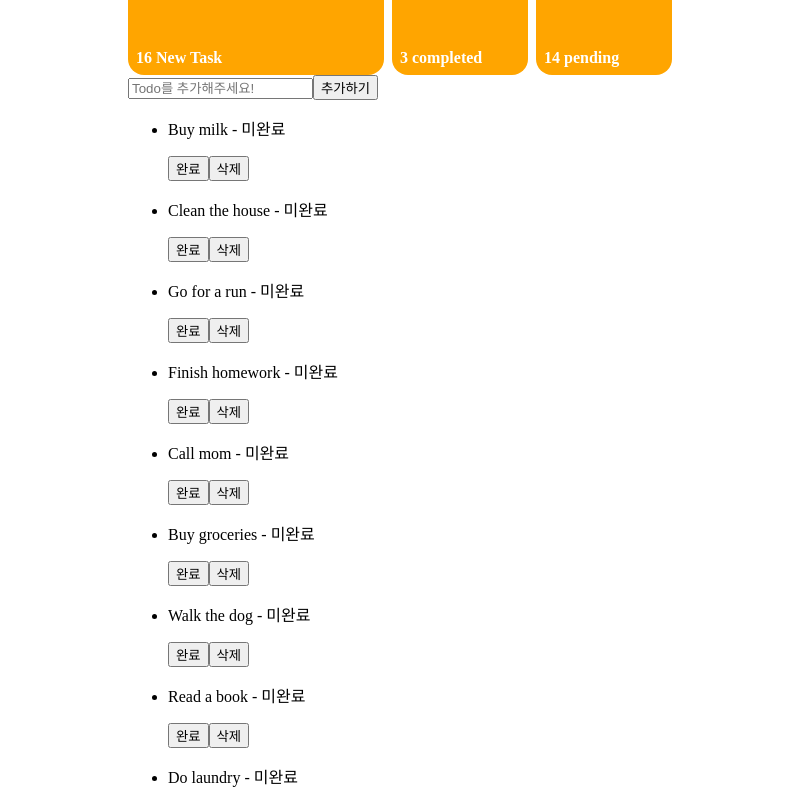
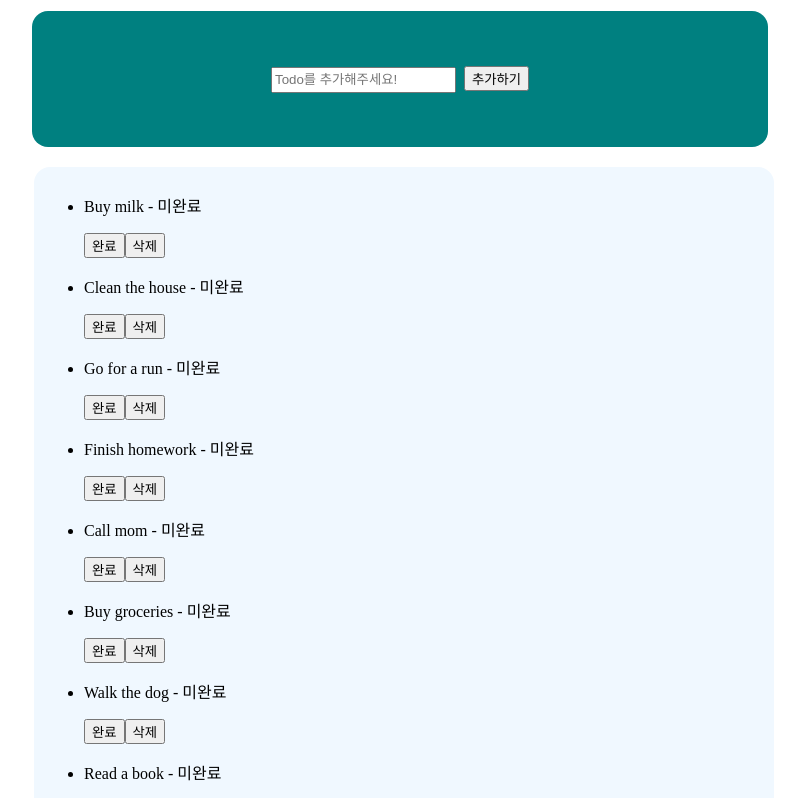
Before and after one commit to kyulipark/basic-react-kyu, a React (Vite) app: page / in a window 1280 px wide. Shown: the top 798 px of the page, without its empty margins (240-1045 px from the left). Built offline with nearby package versions, Linux system fonts and the light colour scheme.

Commit message:
💄 style: css 배경 및 요소

```diff
--- a/src/components/TodoDashboard.jsx
+++ b/src/components/TodoDashboard.jsx
@@ -10,6 +10,7 @@ const TodoDashboard = () => {
         <DashboardCard>16 New Task</DashboardCard>
         <DashboardCard>3 completed</DashboardCard>
         <DashboardCard>14 pending</DashboardCard>
+        <DashboardCard>what the f</DashboardCard>
       </DashboardCardList>
     </DashboardSection>
   );
@@ -41,7 +42,7 @@ const DashboardCard = styled.div`
   border-radius: 1rem;
   width: 120px;
   height: 120px;
-
+  margin: 8px;
   color: white;
   font-weight: bold;
 
--- a/src/components/TodoForm.jsx
+++ b/src/components/TodoForm.jsx
@@ -1,4 +1,5 @@
 import React, { useState } from "react";
+import styled from "styled-components";
 
 const TodoForm = ({ addTodos }) => {
   const [newTodo, setNewTodo] = useState("");
@@ -23,6 +24,7 @@ const TodoForm = ({ addTodos }) => {
   const handleInputChange = (e) => setNewTodo(e.target.value);
 
   return (
+    <StyledForm>
       <form onSubmit={handleSubmit}>
         <input
           type="text"
@@ -33,7 +35,27 @@ const TodoForm = ({ addTodos }) => {
         />
         <button type="submit">추가하기</button>
       </form>
+    </StyledForm>
   );
 };
 
 export default TodoForm;
+
+const StyledForm = styled.div`
+  background-color: teal;
+  display: flex;
+  align-items: center;
+  justify-content: center;
+  margin: 8px;
+
+  padding: 8px;
+  border-radius: 1rem;
+  width: 720px;
+  height: 120px;
+  color: white;
+
+  input {
+    height: 20px;
+    margin-right: 8px;
+  }
+`;
--- a/src/components/TodoItem.jsx
+++ b/src/components/TodoItem.jsx
@@ -1,3 +1,5 @@
+import styled from "styled-components";
+
 const TodoItem = ({ todo, handleUpdate, handleDelete }) => {
   return (
     <li key={todo.id}>
--- a/src/components/TodoList.jsx
+++ b/src/components/TodoList.jsx
@@ -1,7 +1,9 @@
+import styled from "styled-components";
 import TodoItem from "./TodoItem";
 
 const TodoList = ({ todos, handleUpdate, handleDelete }) => {
   return (
+    <StyledUI>
       <ul>
         {todos.map((todo) => (
           <TodoItem
@@ -12,7 +14,18 @@ const TodoList = ({ todos, handleUpdate, handleDelete }) => {
           />
         ))}
       </ul>
+    </StyledUI>
   );
 };
 
 export default TodoList;
+
+const StyledUI = styled.div`
+  background-color: aliceblue;
+  border-radius: 1rem;
+  width: 720px;
+  height: auto;
+  margin-left: 10px;
+  margin-top: 20px;
+  padding: 10px;
+`;
```
Lines whose indentation alone changed are shown as unchanged.
